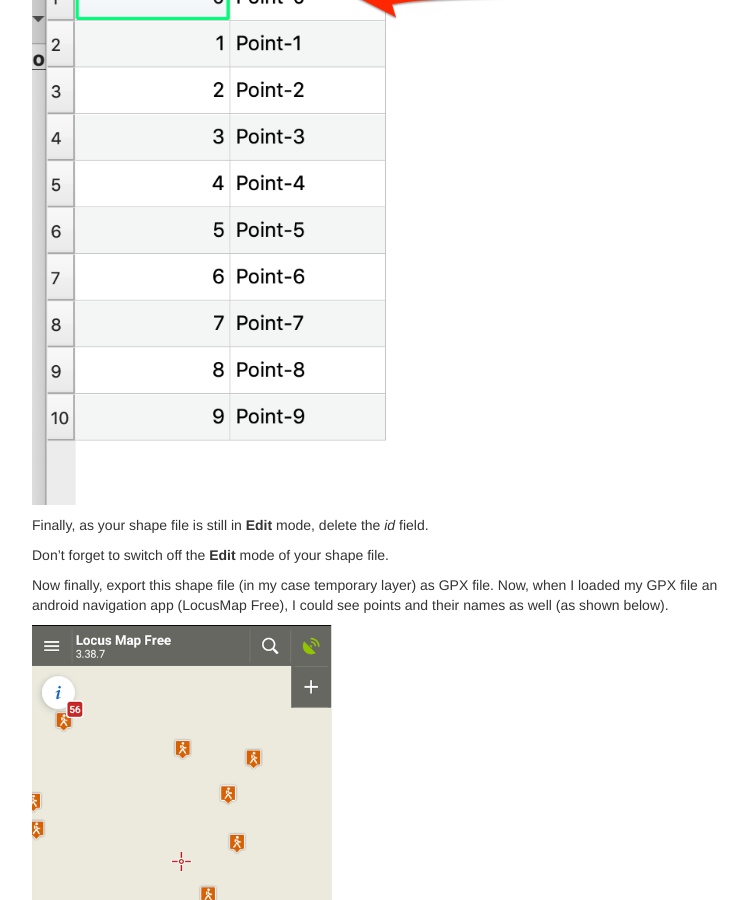
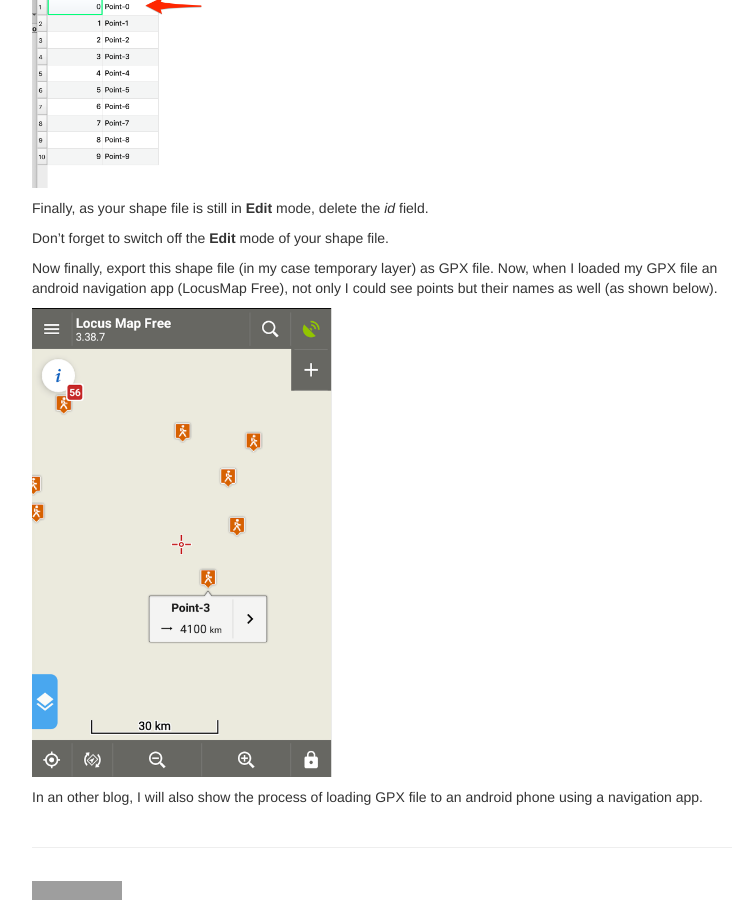
Before and after one commit to mnahmad/scriptndebug, a Jekyll site: the page built from pages/qgis/random_points_gpx/generate_random_points.md, in a window 1280 px wide and 900 px high, scrolled down 3166 px. Shown: the whole window, without its empty margins (258-1006 px from the left). Built offline with Jekyll 4.4.1, drawn with Linux system fonts in a browser that asks for light colours; some of the changed text lies outside the part shown; grey boxes are pictures that could not be loaded.

```diff
--- a/pages/qgis/random_points_gpx/generate_random_points.md
+++ b/pages/qgis/random_points_gpx/generate_random_points.md
@@ -15,11 +22,11 @@ There are three ways to define area of interest in QGIS and these are
 
 For this blog, I will use the second approach. Go to the QGIS vector menu, click Research tool and finally click __Random Points in Extent__ , as shown in the image below.
 
-<img src="qgis_vector_menu.png" width="500" height="400" />
+<img src="qgis_vector_menu.png" width="500" height="400" /><br/>
 
 A new window will appear with title *Random Points in Extent*, as shown in the image below.
 
-![Random Point Window](random_points_in_extent.png)
+![Random Point Window](random_points_in_extent.png)<br/>
 
 Select the input extent button <img src="button.png" width="30" height="30" /> next to extent text box and use the option *Canvas as Extent*. Next, select the number of points you want to generate, I will generate 10 points.
 
@@ -29,15 +36,15 @@ For option *Target CRS*, select a Coordinate Reference System (CRS) that you req
 
 Finally, provide a name and path for your random points shape file and press __Run__ button. I got the following output.
 
-![Random Point](random_points_1.png)
+![Random Point](random_points_1.png)<br/>
 
 Now, lets look at the attritue table of newly created shape file (shown below).
 
-![Attribute table](field_calculator_1.png).
+![Attribute table](field_calculator_1.png)
 
 There is only one field __id__, we want to show point name on our GPS device (or in an app using cell phone). In order to show name of random point, we have to add a filed called __name__ in the attribute table (and you cannot use capital letters in field name). To add a new field, first switch this shape file to __Edit__ mode by pressing the edit button (pointed by red arrow in the image above). Second, press the __Field Calculator__ button to add a new field. You should be able to see a windown as shown below.
 
-![Field Calculator](field_calculator.png)
+![Field Calculator](field_calculator.png)<br/><br/>
 
 Add field name as __name__, select __text__ as type. Here I want to use the __concat__ function to concatenate string and point id (it looks better), thus, I used the function __concat__ and used __id__ filed (point by "Field name" red arrow). The Expression is similar to the one shown in the code section below.
 
@@ -47,14 +54,14 @@ concat('Point-','id')
 
 Press ok and you should be able to see new field name in the attribute table (as shown below).
 
-![Attribute table](attribute_table.png)
+<img src="attribute_table.png" width="250" height="300" />
 
 Finally, as your shape file is still in __Edit__ mode, delete the *id* field.
 
 Don't forget to switch off the __Edit__ mode of your shape file.
 
-Now finally, export this shape file (in my case temporary layer) as GPX file. Now, when I loaded my GPX file an android navigation app (LocusMap Free), I could see points and their names as well (as shown below).
+Now finally, export this shape file (in my case temporary layer) as GPX file. Now, when I loaded my GPX file an android navigation app (LocusMap Free), not only I could see points but their names as well (as shown below).
 
-<img src="locusmap.png" width="300" height="500"/>
+<img src="locusmap.png" width="300" height="500"/><br/>
 
 In an other blog, I will also show the process of loading GPX file to an android phone using a navigation app.
```
Also changed, not shown: other parts of pages/qgis/random_points_gpx/generate_random_points.md (+8 -1 lines), pages/datascience/where-2-start.md (+6 -4 lines), pages/qgis/plugins/my_most_used_plugins.md (added, +6 -0 lines), F.png (added), T.png (added), ln.png (added), 4 other files.
